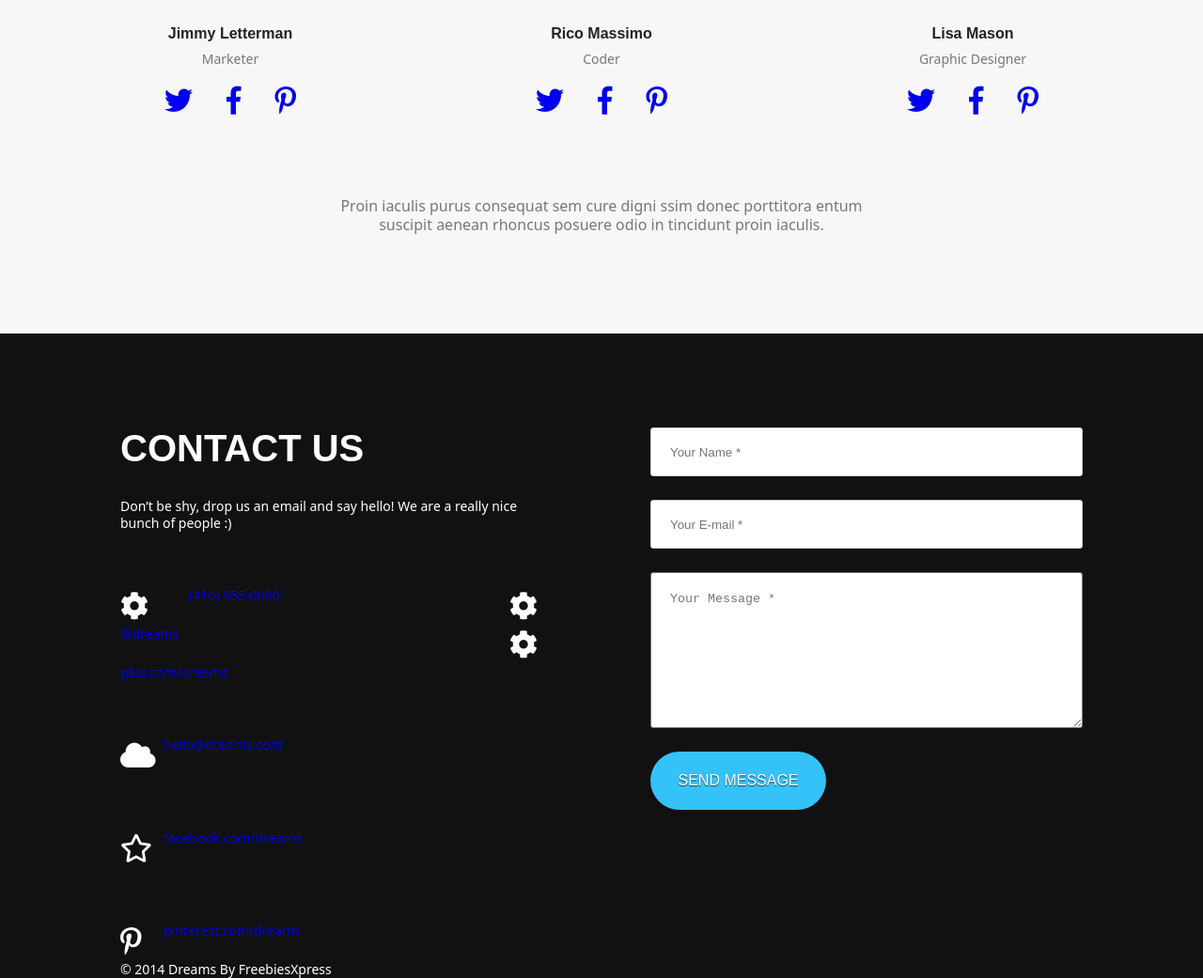
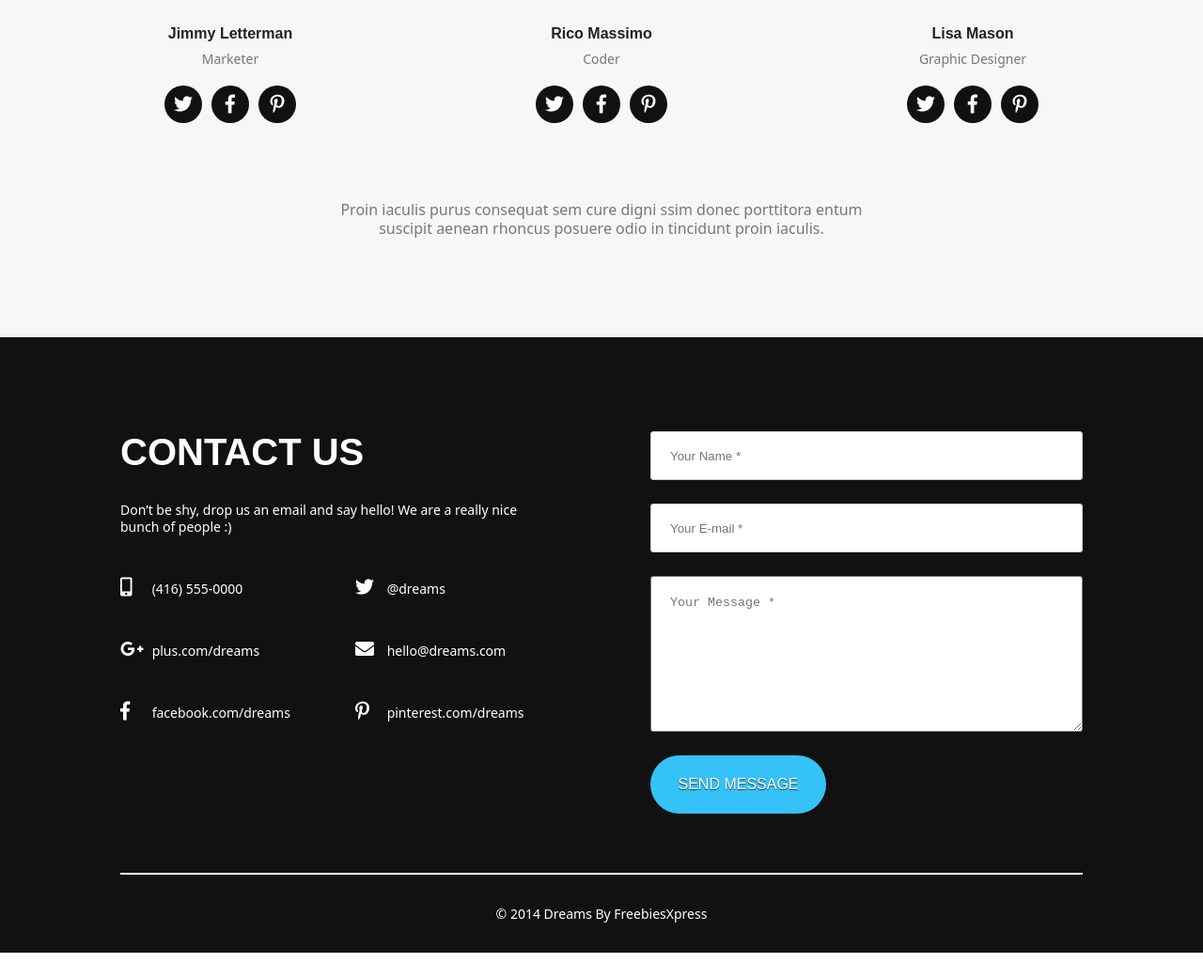
Before and after one commit to VladZelenko/Dreems-markup, a website: page app/index.html in a window 1280 px wide. Shown: the part 5663-6704 px from the top of the page at 94% size. After the commit the page ends 6677 px from the top, so only its background shows below. Drawn offline with nearby package versions, Linux system fonts and the light colour scheme.

Commit message:
add footer + hotfix section team

```diff
--- a/app/css/main.css
+++ b/app/css/main.css
@@ -246,6 +246,14 @@ h3.title {
   text-align: center; }
   .awesome-team .col-lg-4 {
     margin-top: 82px; }
+  .awesome-team i {
+    width: 40px;
+    padding: 10px;
+    background-color: #111111;
+    -webkit-border-radius: 50%;
+            border-radius: 50%;
+    color: #FFF;
+    font-size: 20px; }
   .awesome-team h3 {
     margin: 26px 0 8px;
     font: 700 16px 'Montserrat', sans-serif;
@@ -274,6 +282,26 @@ h3.title {
     color: #FFF; }
   .footer p {
     line-height: 18px; }
+  .footer a {
+    color: #FFF; }
+  .footer i {
+    font-size: 20px;
+    width: 30px; }
+  .footer li {
+    margin-top: 45px;
+    width: 210px; }
+  .footer .copyright {
+    display: block;
+    margin: 63px 0 32px;
+    width: 100%;
+    text-align: center; }
+    .footer .copyright::before {
+      content: '';
+      display: block;
+      max-width: 100%;
+      height: 2px;
+      margin-bottom: 32px;
+      background-color: #ffffff; }
 
 @media only screen and (max-width: 930px) {
   .logo {
--- a/app/index.html
+++ b/app/index.html
@@ -357,53 +357,32 @@
           Don’t be shy, drop us an email and say hello! We are a really nice
           bunch of people :)
         </p>
-
-        <div class="grid-expertise">
-          <div class="margin-top flex-grid contact-info">
-            <div class="icon">
-              <i class="fas fa-cog"></i>
-            </div>
-            <div class="expertise-content">
-              <a href="#">(416) 555-0000</a>
-            </div>
-            <div class="icon">
-              <i class="fas fa-cog"></i>
-            </div>
-            <div class="expertise-content">
-              <a href="#">@dreams</a>
-            </div>
-            <div class="icon">
-              <i class="fas fa-cog"></i>
-            </div>
-            <div class="expertise-content">
-              <a href="#">plus.com/dreams</a>
-            </div>
-          </div>
-          <div class="margin-top flex-grid">
-            <div class="icon">
-              <i class="fas fa-cloud"></i>
-            </div>
-            <div class="expertise-content">
-              <a href="#">hello@dreams.com</a>
-            </div>
-          </div>
-          <div class="margin-top flex-grid">
-            <div class="icon">
-              <i class="far fa-star"></i>
-            </div>
-            <div class="expertise-content">
-              <a href="#">facebook.com/dreams</a>
-            </div>
-          </div>
-          <div class="margin-top flex-grid">
-            <div class="icon">
-              <i class="fab fa-pinterest-p"></i>
-            </div>
-            <div class="expertise-content">
-              <a href="#">pinterest.com/dreams</a>
-            </div>
-          </div>
-        </div>
+        <ul class="contact-info flex-grid">
+          <li>
+            <i class="fas fa-mobile-alt"></i>
+            <a href="tel:(416) 555-0000">(416) 555-0000</a>
+          </li>
+          <li>
+            <i class="fab fa-twitter"></i>
+            <a href="mailto:@dreams">@dreams</a>
+          </li>
+          <li>
+            <i class="fab fa-google-plus-g"></i>
+            <a href="plus.com/dreams">plus.com/dreams</a>
+          </li>
+          <li>
+            <i class="fas fa-envelope"></i>
+            <a href="mailto:hello@dreams.com">hello@dreams.com</a>
+          </li>
+          <li>
+            <i class="fab fa-facebook-f"></i>
+            <a href="facebook.com/dreams">facebook.com/dreams</a>
+          </li>
+          <li>
+            <i class="fab fa-pinterest-p"></i>
+            <a href="pinterest.com/dreams">pinterest.com/dreams</a>
+          </li>
+        </ul>
       </div>
       <div class="col-lg-6">
         <form action="#" class="contact-form">
--- a/app/sass/partials/_footer.scss
+++ b/app/sass/partials/_footer.scss
@@ -6,10 +6,37 @@
   padding-top: 100px;
 
   .col-lg-6 { max-width: 460px; }
+
   .title {
     margin-bottom: 30px;
     color: #FFF;
   }
 
-  p { line-height: 18px;}
+  p { line-height: 18px; }
+  a { color: #FFF; }
+  i { font-size: 20px; width: 30px;}
+
+  li {
+    margin-top: 45px;
+    width: 210px;
+  }
+
+  .copyright {
+    display: block;
+    margin: 63px 0 32px;
+    width: 100%;
+    text-align: center;
+
+    &::before {
+      content: '';
+      display: block;
+      max-width: 100%;
+      height: 2px;
+      margin-bottom: 32px;
+      background-color: #ffffff;
+    }
+  }
+
+
+
 }
--- a/app/sass/partials/_team.scss
+++ b/app/sass/partials/_team.scss
@@ -6,6 +6,14 @@
   text-align: center;
 
   .col-lg-4 { margin-top: 82px; }
+  i {
+    width: 40px;
+    padding: 10px;
+    background-color: #111111;
+    border-radius: 50%;
+    color: #FFF;
+    font-size: 20px;
+  }
 
   h3 {
     margin: 26px 0 8px;
```
Also changed, not shown: 1 other file.
